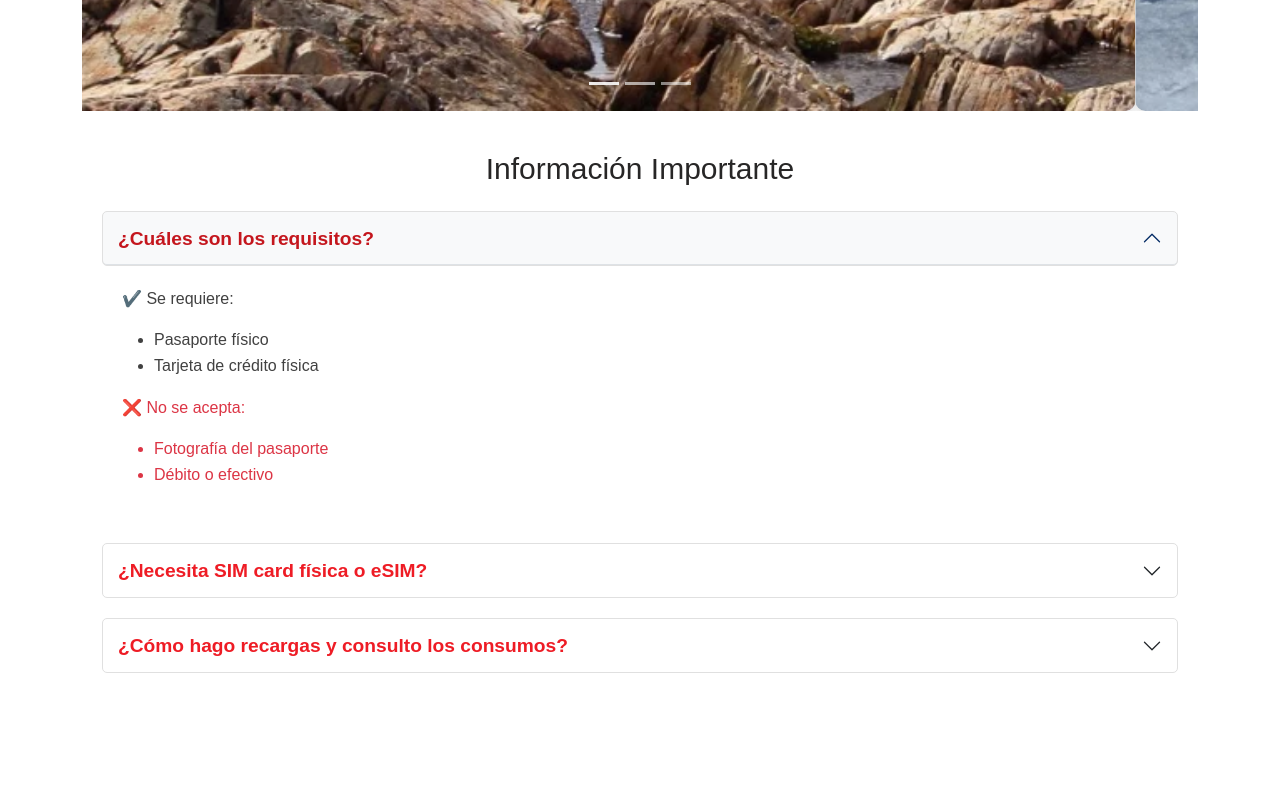
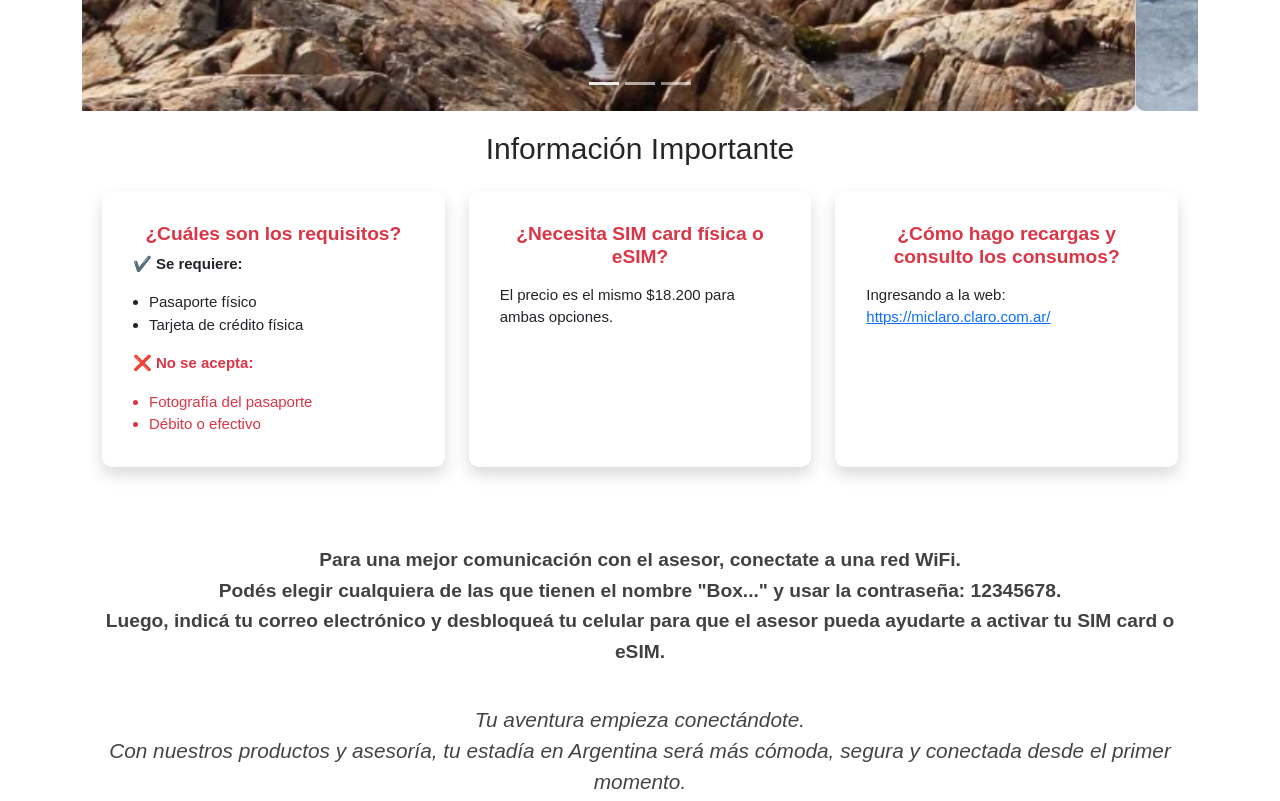
Before and after one commit to Romherre/turista, a plain HTML site: page index.html in a window 1280 px wide. Shown: the part 880-1681 px from the top of the page. Drawn offline with nearby package versions, Linux system fonts and the light colour scheme.

Commit message:
Se modifican estilos

```diff
--- a/index.html
+++ b/index.html
@@ -105,47 +105,31 @@
       .pack-destacado .card-text {
         font-size: 1.1rem;
       }
-
-      .accordion-item {
-        border: none;
-        margin-bottom: 20px;
+      .card-title {
+        font-family: "futura", sans-serif;
+        font-size: 1.2rem;
+        font-weight: bold;
       }
 
-      .accordion-button {
-        font-family: "futura", sans-serif;
-        font-size: 1.2rem;
-        font-weight: 800;
-        color: #ee1c25;
-        background-color: #ffffff;
-        border: 1px solid #e0e0e0;
-        border-radius: 5px;
+      .card {
+        background-color: #fff;
+        border-left: 5px solid #ee1c25;
+        border-radius: 10px;
         padding: 15px;
         transition: all 0.3s ease;
       }
 
-      .accordion-button:not(.collapsed) {
-        background-color: #f8f9fa;
-        /* Fondo gris claro al expandirse */
-        color: #c4161d;
-        /* Rojo más oscuro */
+      .card:hover {
+        transform: scale(1.02);
+        box-shadow: 0 6px 20px rgba(0, 0, 0, 0.1);
       }
 
-      .accordion-body {
-        font-family: "futura", sans-serif;
-        font-size: 1rem;
-        color: #414141;
-        line-height: 1.6;
-        padding: 20px;
+      ul {
+        padding-left: 1rem;
+        margin-bottom: 0;
       }
 
-      .accordion-collapse {
-        transition: all 0.4s ease;
-      }
 
-      .accordion-button:hover {
-        background-color: #fff5f5;
-        color: #c4161d;
-      }
 
       img {
         border-radius: 10px;
@@ -208,13 +192,28 @@
       }
 
       section {
-        padding: 40px 20px;
+        padding: 20px 20px;
         /* Espaciado superior e inferior */
       }
 
       .row {
         margin-bottom: 40px;
         /* Espaciado entre filas */
+      }
+      #wifiAsistencia {
+        font-size: 1.2rem;           /* Tamaño más grande */
+        font-weight: 700;            /* Más peso */
+        color:#414141;              /* Rojo Claro */
+        line-height: 1.6;
+        padding-top:30px;
+        padding-bottom:20px;
+      }
+
+      #aventuraConectada {
+        font-size: 1.3rem;
+        color: #444;
+        font-style: italic;
+        margin-top: 15px;
       }
     </style>
   </head>
@@ -351,11 +350,11 @@
         </section> -->
 
       <!-- Información General -->
-      <section class="informacion-general mb-5">
+      <!--<section class="informacion-general mb-5">
         <h2 class="mb-4 text-center" id="faqTitle">Información Importante</h2>
-        <div class="accordion" id="faqAccordion">
+        <div class="accordion" id="faqAccordion">-->
           <!-- Requisitos -->
-          <div class="accordion-item">
+          <!--<div class="accordion-item">
             <h2 class="accordion-header" id="headingOne">
               <button
                 class="accordion-button"
@@ -381,9 +380,9 @@
                 <ul id="rechazados" class="text-danger"></ul>
               </div>
             </div>
-          </div>
+          </div>-->
           <!-- Consulta SIM Física o eSIM -->
-          <div class="accordion-item">
+          <!--<div class="accordion-item">
             <h2 class="accordion-header" id="headingTwo">
               <button
                 class="accordion-button collapsed"
@@ -406,9 +405,9 @@
                 <span id="simInfo"></span>
               </div>
             </div>
-          </div>
+          </div>-->
           <!-- Recargas -->
-          <div class="accordion-item">
+          <!--<div class="accordion-item">
             <h2 class="accordion-header" id="headingThree">
               <button
                 class="accordion-button collapsed"
@@ -433,8 +432,54 @@
             </div>
           </div>
         </div>
+        <div class="mt-4 text-center">
+          <p id="wifiAsistencia" class="fw-bold"></p>
+          <p id="aventuraConectada" class="mt-3"></p>
+        </div>
+      </section>-->
+      <section class="informacion-general mb-5">
+        <h2 class="mb-4 text-center" id="faqTitle">Información Importante</h2>
+
+        <div class="row g-4">
+          <!-- Requisitos -->
+          <div class="col-md-4">
+            <div class="card border-0 shadow h-100">
+              <div class="card-body">
+                <h5 class="card-title text-danger" id="requisitos"></h5>
+                <p id="requisitosAceptados" class="fw-bold"></p>
+                <ul id="aceptados" class="mb-3"></ul>
+                <p id="requisitosNoAceptados" class="fw-bold text-danger"></p>
+                <ul id="rechazados" class="text-danger"></ul>
+              </div>
+            </div>
+          </div>
+
+          <!-- SIM física o eSIM -->
+          <div class="col-md-4">
+            <div class="card border-0 shadow h-100">
+              <div class="card-body">
+                <h5 class="card-title text-danger" id="sim"></h5>
+                <p id="simInfo" class="mt-3"></p>
+              </div>
+            </div>
+          </div>
+
+          <!-- Recargas -->
+          <div class="col-md-4">
+            <div class="card border-0 shadow h-100">
+              <div class="card-body">
+                <h5 class="card-title text-danger" id="recargas"></h5>
+                <p id="recargasInfo" class="mt-3"></p>
+              </div>
+            </div>
+          </div>
+        </div>
+
+        <div class="mt-5 text-center">
+          <p id="wifiAsistencia" class="fw-bold"></p>
+          <p id="aventuraConectada" class="mt-3"></p>
+        </div>
       </section>
-
       <!-- Sección de Correas Antirrobo -->
       <section class="correas-antirrobo mb-5">
         <h2 class="mb-4 text-center" id="proteccionTitle">
@@ -452,7 +497,7 @@
                 class="card-img-top"
                 alt="Correa antirrobo corta"
               />
-              <div class="price">$7,999.00</div>
+              <!--<div class="price">$7,999.00</div>-->
               <div class="card-body">
                 <h5 class="card-title" id="correaCortaTitulo">
                   Correa Antirrobo Corta
@@ -473,7 +518,7 @@
                 class="card-img-top"
                 alt="Correa antirrobo para el cuello"
               />
-              <div class="price">$9,999.00</div>
+              <!--<div class="price">$9,999.00</div>-->
               <div class="card-body">
                 <h5 class="card-title" id="correaCuelloTitulo">
                   Correa larga Antirrobo
@@ -492,7 +537,7 @@
                 class="card-img-top"
                 alt="Láminas de protección"
               />
-              <div class="price">$8,299.00 C/u</div>
+              <!--<div class="price">$8,299.00 C/u</div>-->
               <!-- Precio en el centro de la imagen -->
               <div class="card-body">
                 <h5 class="card-title" id="laminaTitulo">
@@ -524,7 +569,7 @@
                 class="card-img-top"
                 alt="Cargador"
               />
-              <div class="price">$22,999.00</div>
+              <!--<div class="price">$22,999.00</div>-->
               <div class="card-body">
                 <h5 class="card-title" id="cargadorTitulo">
                   Cargadores Compatibles
@@ -544,7 +589,7 @@
                 class="card-img-top"
                 alt="Cargador de auto"
               />
-              <div class="price">AGOTADO</div>
+              <!--<div class="price">AGOTADO</div>-->
               <div class="card-body">
                 <h5 class="card-title" id="cargadorAutoTitulo">
                   Cargadores de Auto
@@ -564,7 +609,7 @@
                 class="card-img-top"
                 alt="Power Bank"
               />
-              <div class="price">$89,999.00</div>
+              <!--<div class="price">$89,999.00</div>-->
               <div class="card-body">
                 <h5 class="card-title" id="powerbankTitulo">Power Bank</h5>
                 <p class="card-text" id="powerbankTexto">
--- a/turista.js
+++ b/turista.js
@@ -12,7 +12,13 @@ const translations = {
     recargas: "¿Cómo hago recargas y consulto los consumos?",
     recargasInfo: "Ingresando a la web: <a href='https://miclaro.claro.com.ar/' target='_blank'>https://miclaro.claro.com.ar/</a>",
     sim: "¿Necesita SIM card física o eSIM?",
-    simInfo: "El precio es el mismo $17.500 para ambas opciones.",
+    simInfo: "El precio es el mismo $18.200 para ambas opciones.",
+    wifiAsistencia: `Para una mejor comunicación con el asesor, conectate a una red WiFi.<br>
+Podés elegir cualquiera de las que tienen el nombre "Box..." y usar la contraseña: 12345678.<br>
+Luego, indicá tu correo electrónico y desbloqueá tu celular para que el asesor pueda ayudarte a activar tu SIM card o eSIM.`,
+
+aventuraConectada: `Tu aventura empieza conectándote.<br>
+Con nuestros productos y asesoría, tu estadía en Argentina será más cómoda, segura y conectada desde el primer momento.`,
     proteccionTitle: "Protege tus pertenencias mientras disfrutas de tu viaje",
     proteccionDescription: "Nuestras correas antirrobo y láminas de protección están diseñadas para tu tranquilidad.",
     argentinaSurprise: "Deja que Argentina te sorprenda",
@@ -43,7 +49,14 @@ const translations = {
     recargas: "How do I recharge and check usage?",
     recargasInfo: "Visit: <a href='https://miclaro.claro.com.ar/' target='_blank'>https://miclaro.claro.com.ar/</a>",
     sim: "Do you need a physical SIM card or eSIM?",
-    simInfo: "The price is the same $17,500 for both options.",
+    simInfo: "The price is the same: ARS $18,200 for both options",
+    wifiAsistencia: `For better communication with the advisor, connect to a WiFi network.<br>
+You can choose any of those named "Box..." and use the password: 12345678.<br>
+Then, provide your email address and unlock your phone so the advisor can help you activate your SIM card or eSIM.`,
+
+aventuraConectada: `Your adventure starts by getting connected.<br>
+With our products and guidance, your stay in Argentina will be more comfortable, safe, and connected from the very first moment.`,
+
     proteccionTitle: "Protect your belongings while enjoying your trip",
     proteccionDescription: "Our anti-theft straps and protective films are designed for your peace of mind.",
     argentinaSurprise: "Let Argentina surprise you",
@@ -74,7 +87,14 @@ const translations = {
     recargas: "Como faço recargas e consulto os consumos?",
     recargasInfo: "Acesse o site: <a href='https://miclaro.claro.com.ar/' target='_blank'>https://miclaro.claro.com.ar/</a>",
     sim: "Você precisa de um SIM card físico ou eSIM?",
-    simInfo: "O preço é o mesmo: R$17.500 para ambas as opções.",
+    simInfo: "O preço é o mesmo: ARS $18.200 para ambas as opções.",
+    wifiAsistencia: `Para uma melhor comunicação com o assessor, conecte-se a uma rede WiFi.<br>
+Você pode escolher qualquer uma chamada "Box..." e usar a senha: 12345678.<br>
+Depois, informe seu e-mail e desbloqueie seu celular para que o assessor possa ajudá-lo a ativar seu chip ou eSIM.`,
+
+aventuraConectada: `Sua aventura começa ao se conectar.<br>
+Com nossos produtos e orientação, sua estadia na Argentina será mais confortável, segura e conectada desde o primeiro momento.`,
+
     proteccionTitle: "Proteja seus pertences enquanto aproveita sua viagem",
     proteccionDescription: "Nossas alças antifurto e películas protetoras foram projetadas para sua tranquilidade.",
     argentinaSurprise: "Deixe a Argentina te surpreender",
@@ -105,7 +125,14 @@ const translations = {
     recargas: "Как пополнить счет и проверить использование?",
     recargasInfo: "Перейдите на сайт: <a href='https://miclaro.claro.com.ar/' target='_blank'>https://miclaro.claro.com.ar/</a>",
     sim: "Нужна физическая SIM-карта или eSIM?",
-    simInfo: "Цена одинакова: 17 500 песо для обоих вариантов.",
+    simInfo: "Цена одинаковая: 18 200 аргентинских песо за оба варианта.",
+    wifiAsistencia: `Для лучшего общения с консультантом подключитесь к сети WiFi.<br>
+Вы можете выбрать любую с названием "Box..." и использовать пароль: 12345678.<br>
+Затем укажите свой адрес электронной почты и разблокируйте телефон, чтобы консультант мог помочь вам активировать SIM-карту или eSIM.`,
+
+aventuraConectada: `Ваше приключение начинается с подключения.<br>
+С нашими продуктами и поддержкой ваше пребывание в Аргентине будет более комфортным, безопасным и подключенным с самого начала.`,
+
     proteccionTitle: "Защитите свои вещи во время путешествия",
     proteccionDescription: "Наши ремни против кражи и защитные пленки созданы для вашего спокойствия.",
     argentinaSurprise: "Пусть Аргентина вас удивит",
@@ -136,7 +163,14 @@ const translations = {
     recargas: "如何充值和查询使用情况？",
     recargasInfo: "访问网站: <a href='https://miclaro.claro.com.ar/' target='_blank'>https://miclaro.claro.com.ar/</a>",
     sim: "您需要实体 SIM 卡还是 eSIM？",
-    simInfo: "两种选项的价格相同，为 17,500 比索。",
+    simInfo: "两个选项的价格相同，都是18,200阿根廷比索",
+    wifiAsistencia: `为便于与顾问沟通，请连接到 WiFi 网络。<br>
+您可以选择名称为 “Box...” 的任意网络，并使用密码：12345678。<br>
+然后，请提供您的电子邮箱并解锁手机，以便顾问协助您激活 SIM 卡或 eSIM。`,
+
+aventuraConectada: `连接就是冒险的开始。<br>
+借助我们的产品和协助，您在阿根廷的旅程将更加舒适、安全，并从一开始就保持连线状态。`,
+
     proteccionTitle: "旅行时保护好您的物品",
     proteccionDescription: "我们的防盗带和保护膜让您安心无忧。",
     argentinaSurprise: "让阿根廷带给您惊喜",
@@ -156,54 +190,6 @@ const translations = {
   },
 };
 
-// Función para cambiar idioma
-// function cambiarIdioma(lang) {
-//   const t = translations[lang] || translations["es"];
-//   for (const key in t) {
-//     const element = document.getElementById(key);
-//     if (element) {
-//       if (key === "aceptados" || key === "rechazados" || t[key].includes("<a")) {
-//         element.innerHTML = t[key];
-//       } else {
-//         element.textContent = t[key];
-//       }
-//     }
-//   }
-// }
-
-// Idioma predeterminado
-// document.addEventListener("DOMContentLoaded", () => cambiarIdioma("es"));
-// document.getElementById("title").innerHTML = t.title;
-//   document.getElementById("bannerTitle").innerHTML = t.bannerTitle;
-//   document.getElementById("bannerDescription").innerHTML = t.bannerDescription;
-//   document.getElementById("faqTitle").innerHTML = t.faqTitle;
-//   document.getElementById("requisitos").innerHTML = t.requisitos;
-//   document.getElementById("requisitosAceptados").innerHTML = t.requisitosAceptados;
-//   document.getElementById("requisitosNoAceptados").innerHTML = t.requisitosNoAceptados;
-//   document.getElementById("aceptados").innerHTML = t.aceptados;
-//   document.getElementById("rechazados").innerHTML = t.rechazados;
-//   document.getElementById("recargas").innerHTML = t.recargas;
-//   document.getElementById("recargasInfo").innerHTML = t.recargasInfo;
-//   document.getElementById("sim").innerHTML = t.sim;
-//   document.getElementById("simInfo").innerHTML = t.simInfo;
-//   document.getElementById("proteccionTitle").innerHTML = t.proteccionTitle;
-//   document.getElementById("proteccionDescription").innerHTML = t.proteccionDescription;
-//   document.getElementById("argentinaSurprise").innerHTML = t.argentinaSurprise;
-//   document.getElementById("productosSubtitle").innerHTML = t.productosSubtitle;
-// }
-// const bannerTitles = document.querySelectorAll(".banner-title");
-//   const bannerDescriptions = document.querySelectorAll(".banner-description");
-
-//   bannerTitles.forEach((title) => {
-//     title.innerHTML = t.bannerTitle;
-//   });
-
-//   bannerDescriptions.forEach((description) => {
-//     description.innerHTML = t.bannerDescription;
-//   });
-// Idioma predeterminado
-// document.addEventListener("DOMContentLoaded", () => cambiarIdioma("es"));
-
 
 function cambiarIdioma(lang) {
   const t = translations[lang] || translations["es"];
@@ -220,6 +206,8 @@ function cambiarIdioma(lang) {
   document.getElementById("recargasInfo").innerHTML = t.recargasInfo;
   document.getElementById("sim").innerHTML = t.sim;
   document.getElementById("simInfo").innerHTML = t.simInfo;
+  document.getElementById("wifiAsistencia").innerHTML = t.wifiAsistencia;
+  document.getElementById("aventuraConectada").innerHTML = t.aventuraConectada;
   document.getElementById("proteccionTitle").innerHTML = t.proteccionTitle;
   document.getElementById("proteccionDescription").innerHTML = t.proteccionDescription;
   document.getElementById("argentinaSurprise").innerHTML = t.argentinaSurprise;
```
